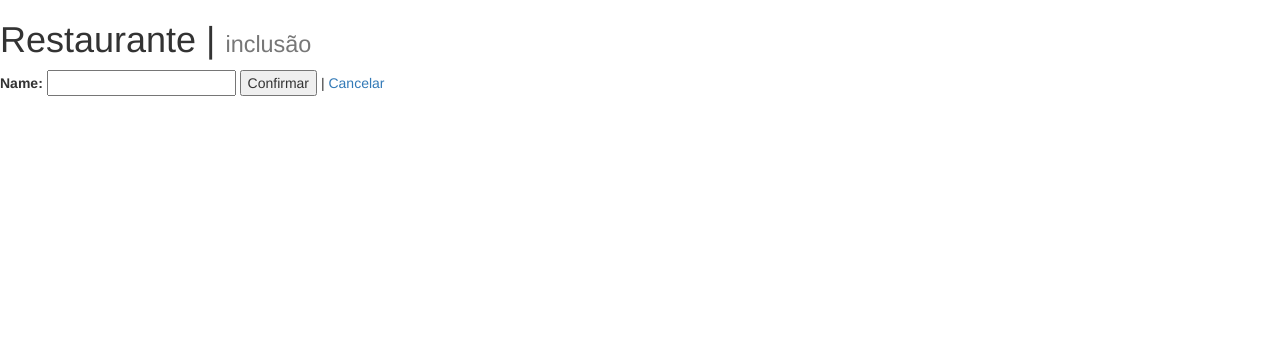
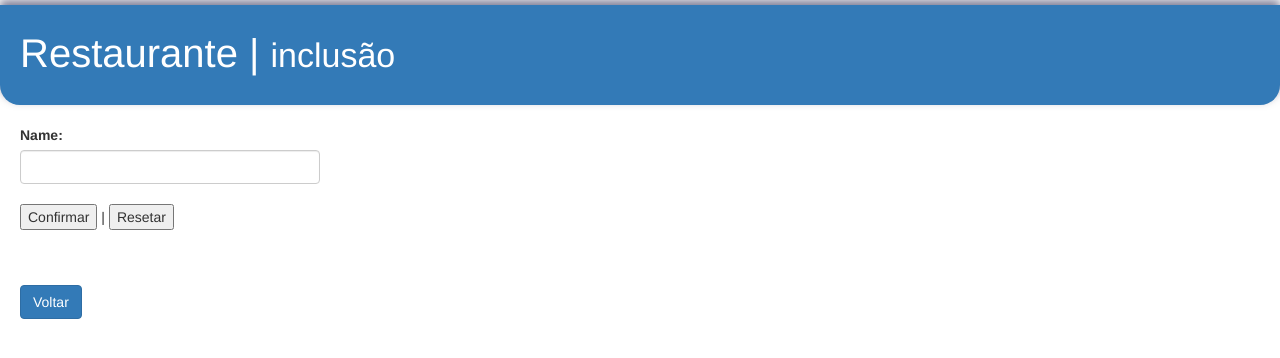
Before and after one commit to maandhys/menuhub_python_pos, a Django app: page /new/ in a window 1280 px wide. Shown: the top 358 px of the page. Run offline with Django 4.2, Linux system fonts and the light colour scheme; some libraries are stand-ins or nearby versions.

Commit message:
change in style of views

```diff
--- a/menus/templates/restaurants/new_restaurant.html
+++ b/menus/templates/restaurants/new_restaurant.html
@@ -1,15 +1,37 @@
 {% extends "application.html" %}
+{% load bootstrap3 %}
+{% bootstrap_css %}
+{% bootstrap_javascript %}
+{% bootstrap_javascript jquery=1 %}
 
 {% block content %}
-<h1>Restaurante | <small>inclusão</small></h1>
+<header class="border" style="
+background: #337ab7;
+color: #fff;
+border-radius: 0 0 20px 20px;
+width: 100%;
+height: 100px;
+font-size: 40px;
+margin: 5px 0 20px 0;
+box-shadow: 0px -5px 10px 0px rgba(0, 0, 50, 0.5);">
+<p style="padding:20px">Restaurante | <small>inclusão</small></p>
+</header>
 <form action="" method="post">
     {% csrf_token %}
-    <fieldset>
+    <div style="padding-left:20px">
         <label for="name">Name:</label>
-        <input type="text" name="name"></input>
+        <input class="form-control" style="width:300px" type="text" name="name"></input>
+    </div>
+    <div class="form-group" style="padding:20px">
         <input type="submit" value="Confirmar" /> |
-        <a href="/">Cancelar</a>
-    </fieldset>
+        <input type="reset" value="Resetar" />
+    </div>
+    <div class="form-group" style="padding:20px">
+        {% buttons %}
+        <button class="btn btn-primary mb-2"><a style="color:#fff" href="/">Voltar</a></button>
+        {% endbuttons %}
+    </div>
+
 </form>
 
 {% endblock content %}
```
Also changed, not shown: menus/templates/restaurants/show_restaurants.html (+28 -8 lines).
